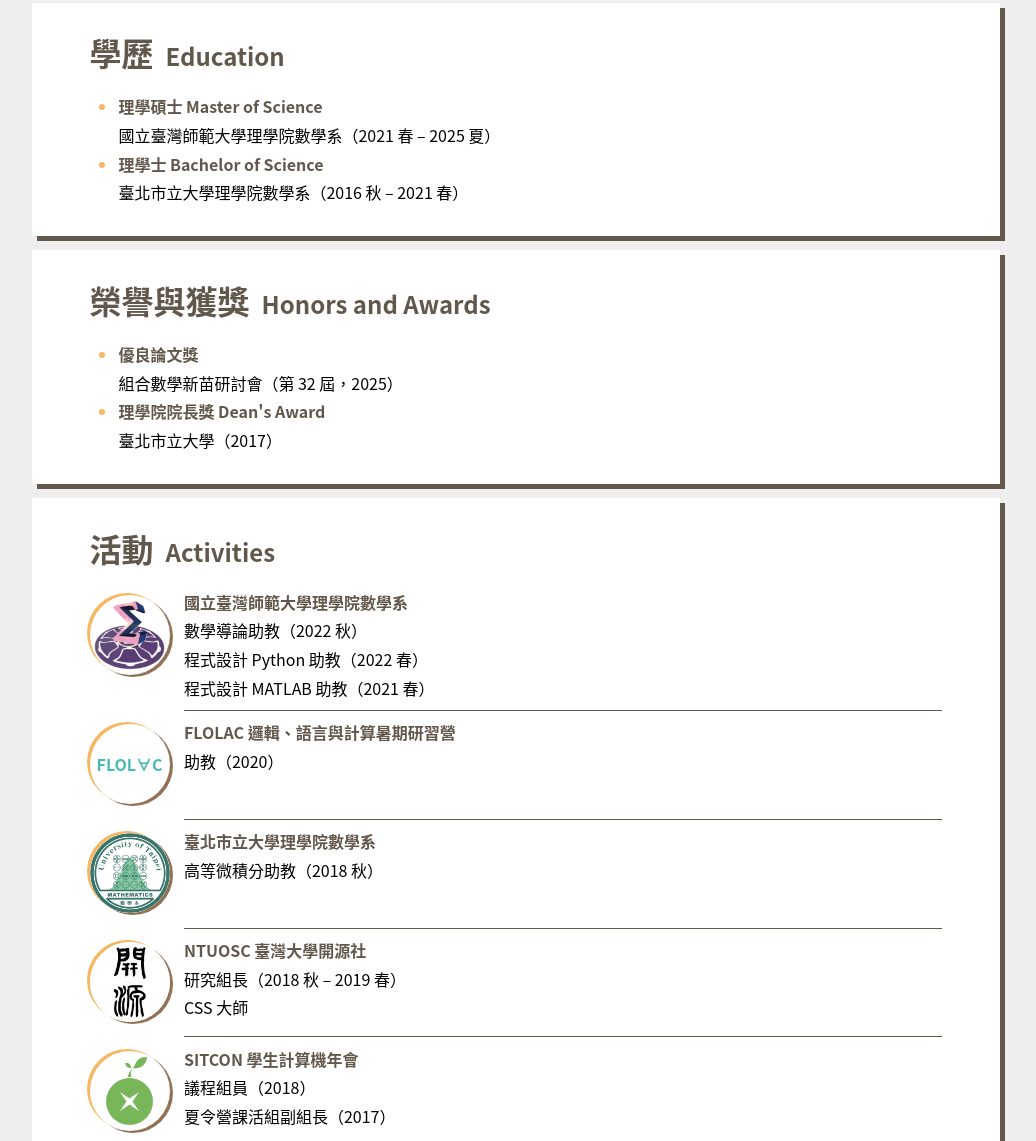
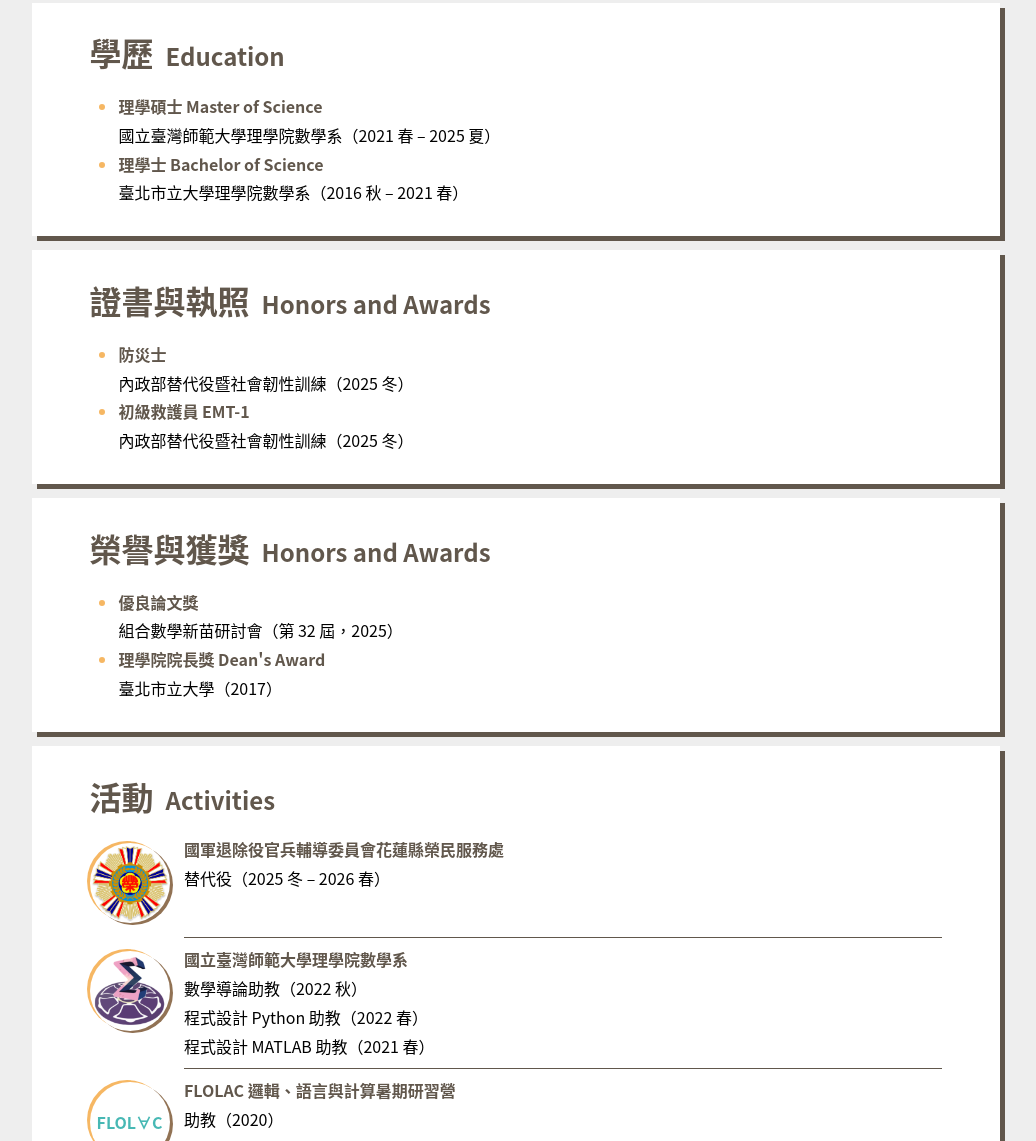
Before and after one commit to YuRen-tw/YuRen-tw.github.io, a plain HTML site: page index.html in a window 1280 px wide. Shown: the part 977-2118 px from the top of the page, without its empty margins (124-1160 px from the left). Drawn offline with Linux system fonts and the light colour scheme.

Commit message:
Update. (the substitute service)

```diff
--- a/index.html
+++ b/index.html
@@ -85,6 +85,22 @@
 </article>
 
 <article>
+  <h2>證書與執照<small>Honors and Awards</small></h2>
+  <ul>
+    <li>
+      <div class="li-text">
+        <em>防災士</em><br>
+        內政部替代役暨社會韌性訓練（2025 冬）
+      </div>
+    <li>
+      <div class="li-text">
+        <em>初級救護員 EMT-1</em><br>
+        內政部替代役暨社會韌性訓練（2025 冬）
+      </div>
+  </ul>
+</article>
+
+<article>
   <h2>榮譽與獲獎<small>Honors and Awards</small></h2>
   <ul>
     <li>
@@ -103,6 +119,14 @@
 <article>
   <h2>活動<small>Activities</small></h2>
   <ul class="img-ul">
+    <li>
+      <div class="li-img">
+        <a href="https://www.vac.gov.tw/vac_service/hualien/"><img src="./image/vac.png" alt="NTNU Math"></a>
+      </div>
+      <div class="li-text">
+        <em>國軍退除役官兵輔導委員會花蓮縣榮民服務處</em><br>
+        替代役（2025 冬 &ndash; 2026 春）
+      </div>
     <li>
       <div class="li-img">
         <a href="https://cantor.math.ntnu.edu.tw/"><img src="./image/ntnu_math.png" alt="NTNU Math"></a>
```
Also changed, not shown: image/vac.png (added).
